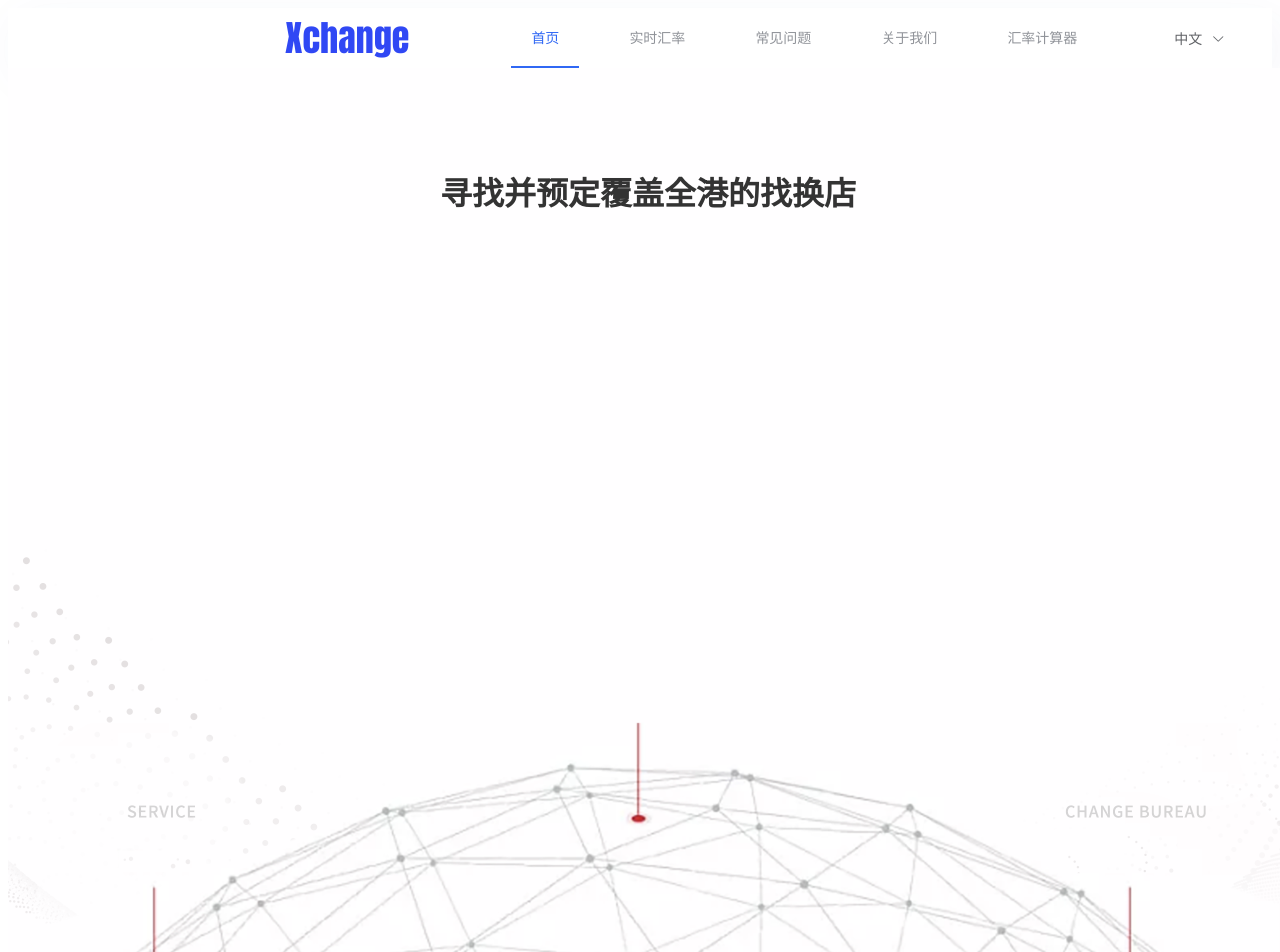
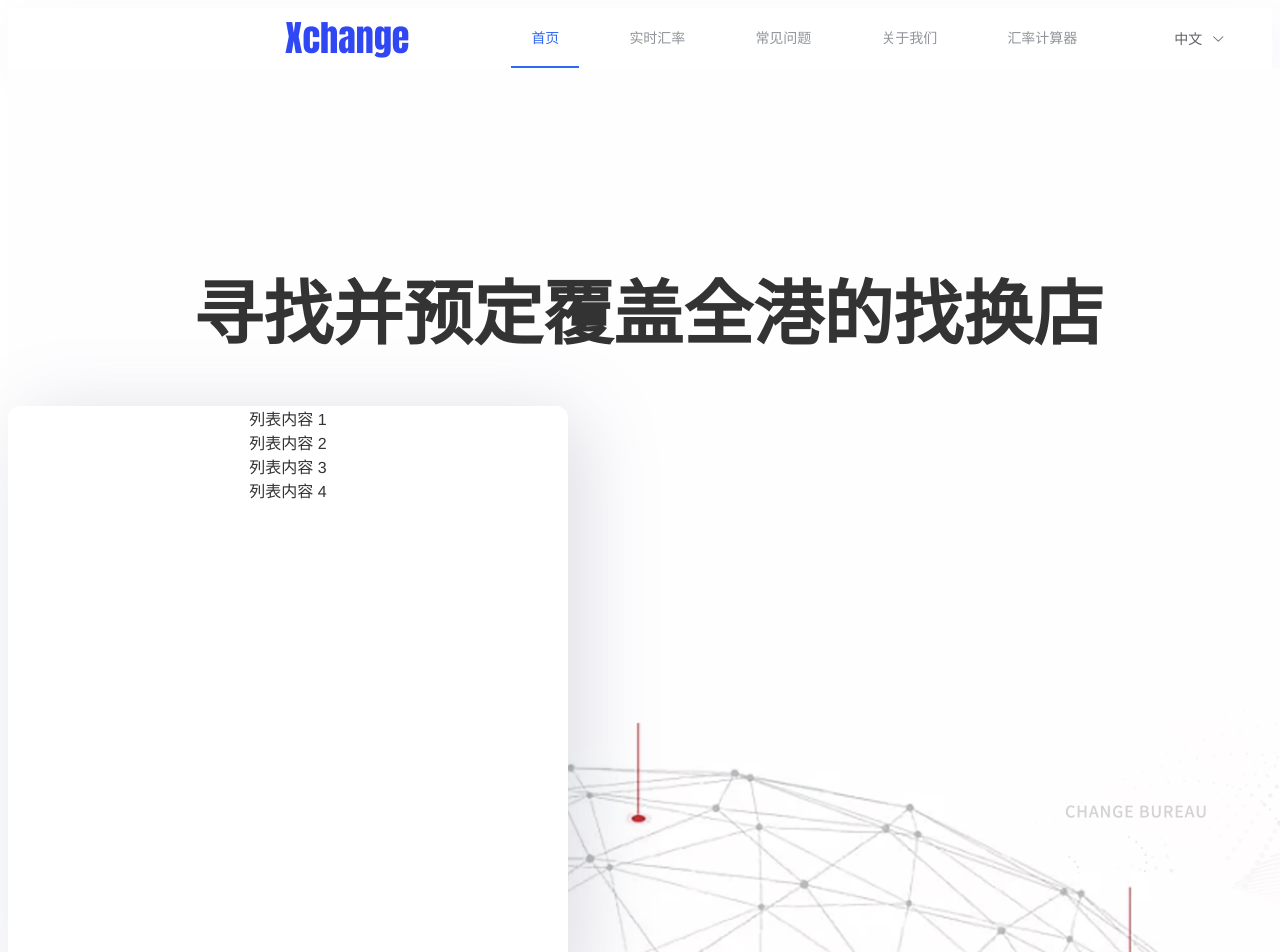
Before and after one commit to cxyxxx0924/link-point, a Vue app: page / in a window 1280 px wide. Shown: the top 952 px of the page. Built offline with nearby package versions, Linux system fonts and the light colour scheme.

Commit message:
add card

```diff
--- a/src/App.vue
+++ b/src/App.vue
@@ -27,6 +27,11 @@
     <!-- banner -->
     <div class="banner" :style="backgroundDiv">
       <h1>寻找并预定覆盖全港的找换店</h1>
+      <div class="box-card">
+        <div v-for="o in 4" :key="o" class="text item">
+          {{ "列表内容 " + o }}
+        </div>
+      </div>
     </div>
   </div>
 </template>
@@ -38,8 +43,8 @@ export default {
     return {
       language: "中文",
       backgroundDiv: {
-         backgroundImage: 'url(' + require('./assets/BG.png') + ')'
-      }
+        backgroundImage: "url(" + require("./assets/BG.png") + ")",
+      },
     };
   },
 
@@ -92,8 +97,17 @@ div .banner {
   display: block;
   flex-direction: column;
   position: absolute;
+  justify-content:center
 }
 .banner h1 {
-  margin-top: 100px;
+  margin-top: 190px;
+  font-size: 70px;
+}
+.banner .box-card {
+  width: 560px;
+  height: 585px;
+  background: #ffffff;
+  box-shadow: 16px 8px 79px 0px rgba(84, 94, 119, 0.2);
+  border-radius: 12px;
 }
 </style>
```
